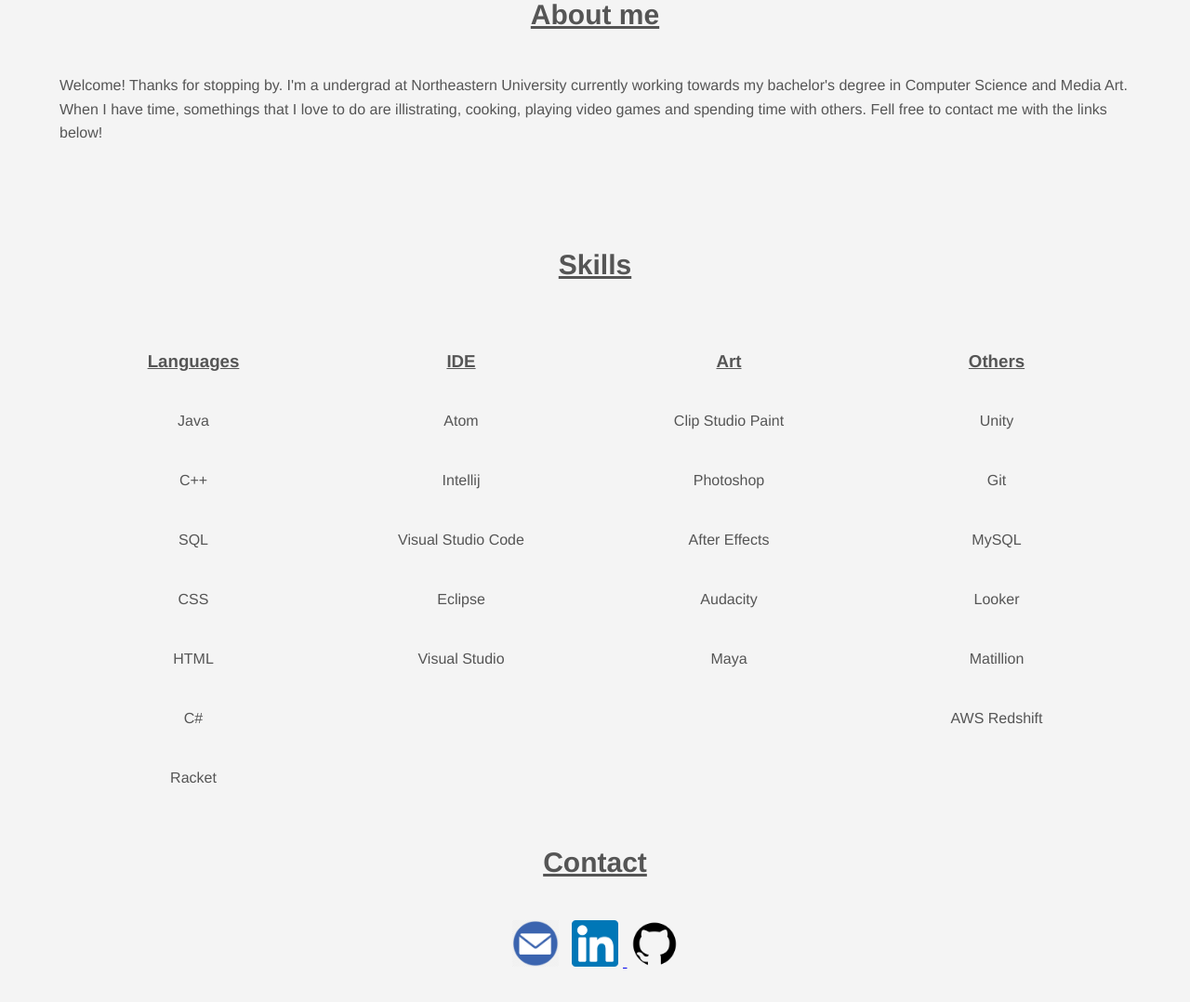
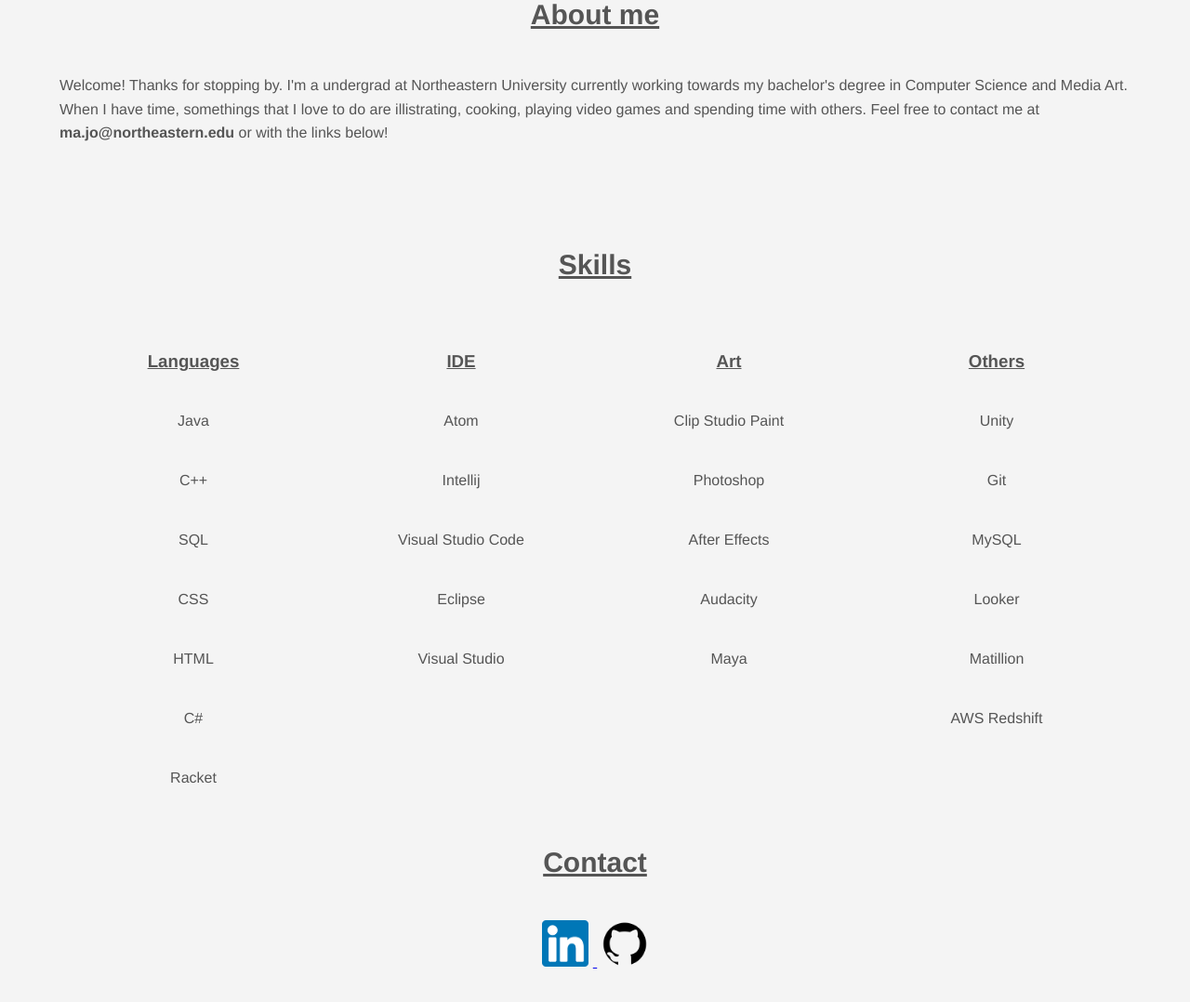
Before and after one commit to JonMa327-art/JonMa327-art.github.io, a plain HTML site: page index.html in a window 1280 px wide. Shown: the part 610-1688 px from the top of the page at 93% size. Drawn offline with Linux system fonts and the light colour scheme.

Commit message:
changed about me and removed email link

```diff
--- a/index.html
+++ b/index.html
@@ -43,7 +43,7 @@
   <div class="container">
     <div class="aboutMe">
       <h1>About me</h1>
-      <p>Welcome! Thanks for stopping by. I'm a undergrad at Northeastern University currently working towards my bachelor's degree in Computer Science and Media Art. When I have time, somethings that I love to do are illistrating, cooking, playing video games and spending time with others. Fell free to contact me with the links below!</p>
+      <p>Welcome! Thanks for stopping by. I'm a undergrad at Northeastern University currently working towards my bachelor's degree in Computer Science and Media Art. When I have time, somethings that I love to do are illistrating, cooking, playing video games and spending time with others. Feel free to contact me at <strong>ma.jo@northeastern.edu</strong> or with the links below!</p>
     </div>
   </div>
   <!--End of About me-->
@@ -117,9 +117,6 @@
   <div class="container">
     <div class="contact">
       <h1> Contact </h1>
-      <a href = "mailto: ma.jo@northeastern.edu" target="_blank"></a>
-      <img alt="Email" src="images/Email.png">
-    </a>
     <a href="https://www.linkedin.com/in/jonathan-ma327/" target="_blank">
       <img alt="linkedIn" src="images/LinkedIn.png">
     </a>
```
